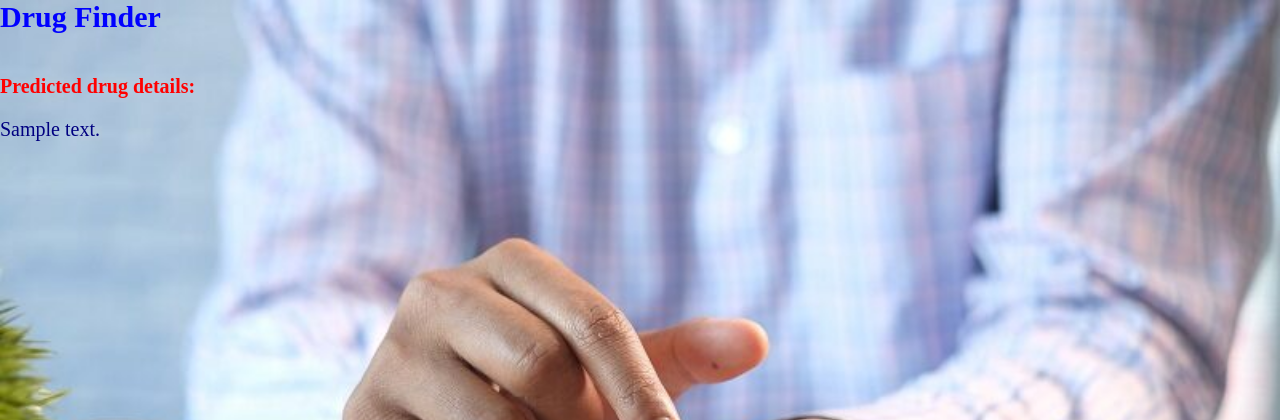
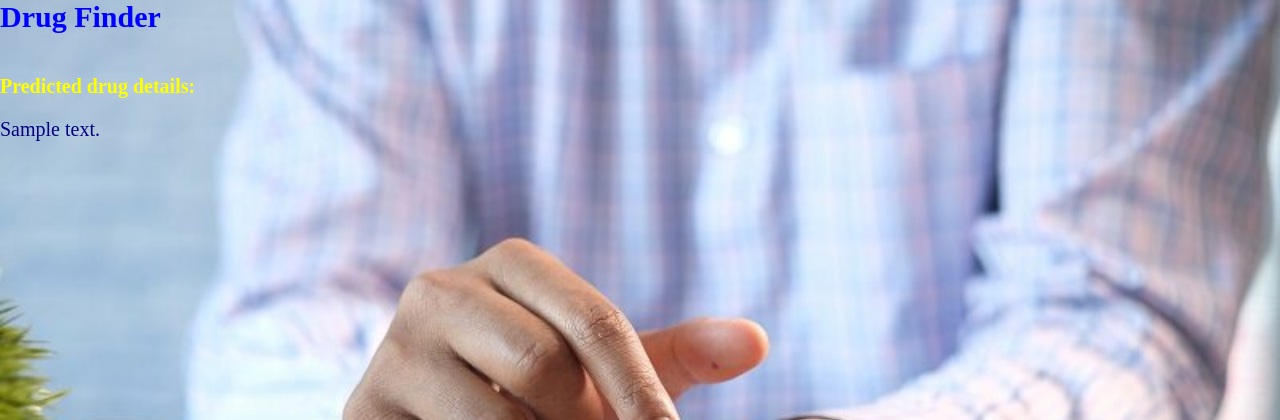
Before and after one commit to NasrinRipa/drug-finder, a Flask app: template templates/results.html in a window 1280 px wide. Shown: the top 420 px of the page. Run offline with Flask 2, Linux system fonts and the light colour scheme; the template is opened without the code that fills it: most values are stand-ins (such as "Sample title", 1, 10 or a date in 2020).

Commit message:
Updated results.html 15

```diff
--- a/templates/results.html
+++ b/templates/results.html
@@ -20,7 +20,7 @@
             font-size: 30px;
             height: 5ch;
             color: blue; /*  blue font color */
-            text-align: justify; /* Justify text alignment */
+            text-align: center; /* Justify text alignment */
         }
 
         .center {
@@ -33,7 +33,7 @@
 
         #text {
             height: 100px;
-            width: 500px;
+            width: 200px;
             font-size: 20px;
             color: navy; /* Navy blue font color */
             text-align: left; /* Left-align text */
@@ -45,7 +45,7 @@
     <div class="head"><b>Drug Finder</b></div>
     <div class="center">
         <div id="text">
-            <label for="text" style="color: red;"><b>Predicted drug details:</b></label> <br />
+            <label for="text" style="color: yellow;"><b>Predicted drug details:</b></label> <br />
             <pre style="font-family: 'Times New Roman', Times, serif; color: navy; text-align: left;">{{ output_text }}</pre>
         </div>
     </div>
```
